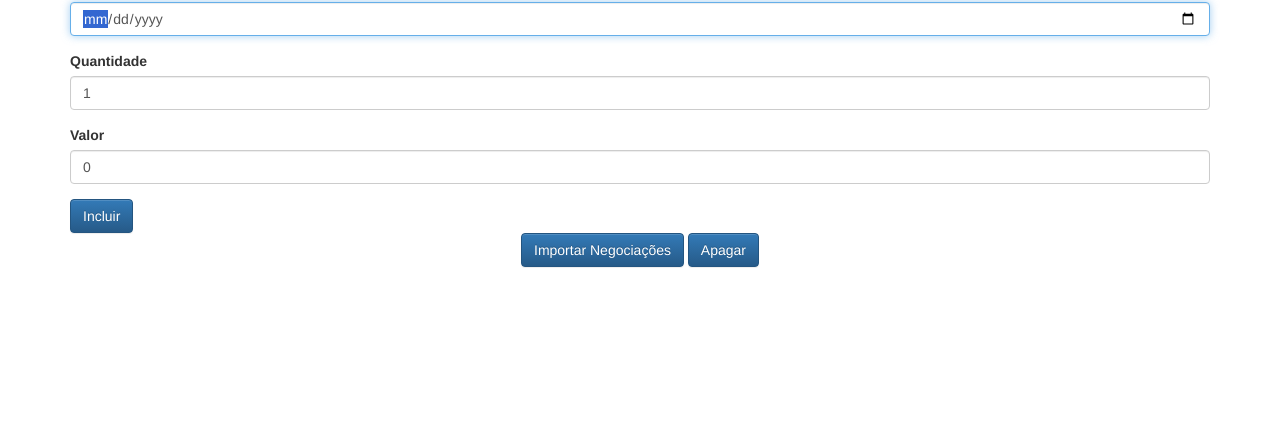
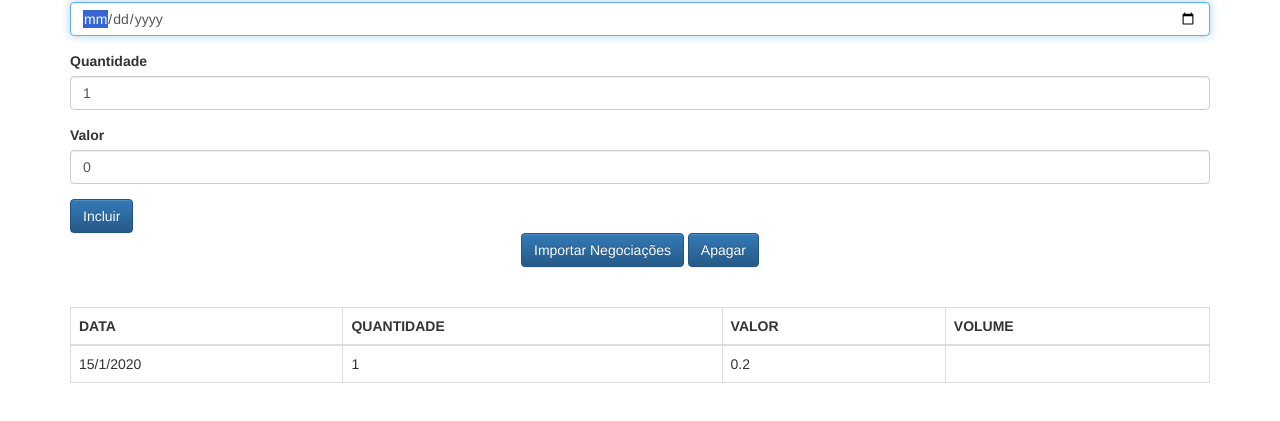
Before and after one commit to MarlomSouza/Negociacao, a plain HTML site: page client/index.html in a window 1280 px wide. Both pictures are taken after typing "2020-01-15" into the empty fields and a click on the button "Incluir". Shown: the part 93-514 px from the top of the page. Drawn offline with Linux system fonts and the light colour scheme.

Commit message:
inserido registro na tabela

```diff
--- a/client/index.html
+++ b/client/index.html
@@ -1,5 +1,6 @@
 <!DOCTYPE html>
 <html>
+
 <head>
     <meta charset="UTF-8">
     <title>Negociações</title>
@@ -7,6 +8,7 @@
     <link rel="stylesheet" href="css/bootstrap-theme.css">
 
 </head>
+
 <body class="container">
 
     <h1 class="text-center">Negociações</h1>
@@ -25,7 +27,7 @@
 
         <div class="form-group">
             <label for="valor">Valor</label>
-            <input id="valor" type="number" class="form-control"  min="0.01" step="0.01" value="0.2" required />
+            <input id="valor" type="number" class="form-control" min="0.01" step="0.01" value="0.2" required />
         </div>
 
         <button class="btn btn-primary" type="submit">Incluir</button>
@@ -41,13 +43,15 @@
     </div>
     <br>
     <br>
-
+    <div id='negociacoesDiv'></div>
     <script src="js/app/models/Negociacao.js"></script>
     <script src="js/app/models/ListaNegociacoes.js"></script>
     <script src="js/app/controllers/NegociacaoController.js"></script>
+    <script src="js/app/views/NegociacoesView.js"></script>
     <script src="js/app/helpers/DataHelper.js"></script>
     <script>
         let negociacaoController =  new NegociacaoController();
     </script>
 </body>
+
 </html>
--- a/client/js/app/controllers/NegociacaoController.js
+++ b/client/js/app/controllers/NegociacaoController.js
@@ -8,15 +8,18 @@ class NegociacaoController {
         this._inputValor = $('#valor');
 
         this._listaNegociacoes = new ListaNegociacoes();
+
+        this._negociacoesView = new NegociacoesView($('#negociacoesDiv'))
+        this._negociacoesView.update(this._listaNegociacoes);
     }
 
     adiciona(event) {
         event.preventDefault();
 
-        this._listaNegociacoes.adiciona( this._criaNegocio());
+        this._listaNegociacoes.adiciona(this._criaNegocio());
 
         console.log('lista', this._listaNegociacoes.negociacoes);
-
+        this._negociacoesView.update(this._listaNegociacoes);
         this._limpaFormulario();
     }
 
--- a/client/js/app/views/NegociacoesView.js
+++ b/client/js/app/views/NegociacoesView.js
@@ -1,17 +1,39 @@
+class NegociacoesView {
 
-    // <table class="table table-hover table-bordered">
-    //     <thead>
-    //         <tr>
-    //             <th>DATA</th>
-    //             <th>QUANTIDADE</th>
-    //             <th>VALOR</th>
-    //             <th>VOLUME</th>
-    //         </tr>
-    //     </thead>
+    constructor(elemento) {
+        this._elemento = elemento;
+    }
 
-    //     <tbody>
-    //     </tbody>
+    _template(model) {
+        return `
+            <table class="table table-hover table-bordered">
+        <thead>
+            <tr>
+                <th>DATA</th>
+                <th>QUANTIDADE</th>
+                <th>VALOR</th>
+                <th>VOLUME</th>
+            </tr>
+        </thead>
 
-    //     <tfoot>
-    //     </tfoot>
-    // </table>
+        <tbody>
+        </tbody>
+        ${model.negociacoes.map((n) =>{
+          return `
+                    <tr>
+                        <td>${DataHelper.dataParaTexto(n.data)}</td>
+                        <td>${n.quantidade}</td>
+                        <td>${n.valor}</td>
+
+                    </tr>
+                    `
+        })}
+        <tfoot>
+        </tfoot>
+    </table>`;
+    }
+
+    update(model) {
+        this._elemento.innerHTML = this._template(model);
+    }
+}
```
